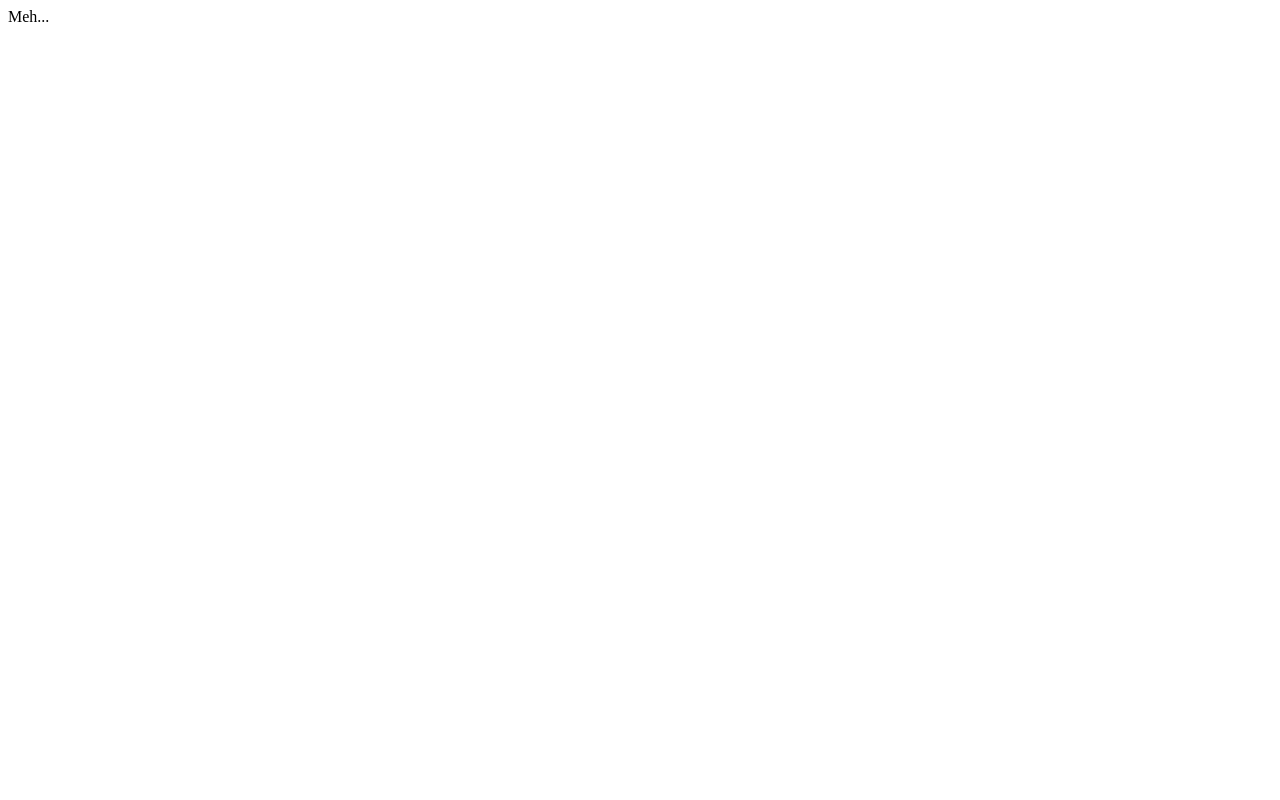
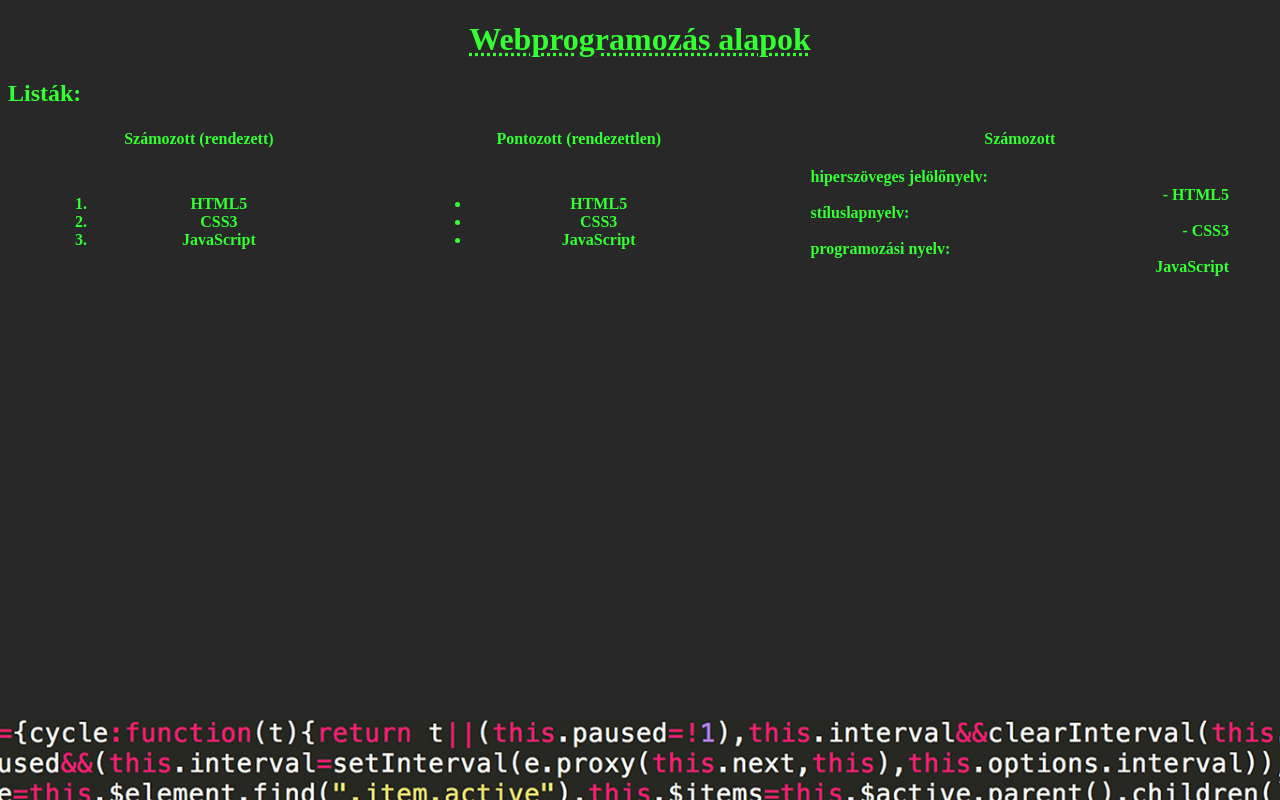
Before and after one commit to petya230/petya230.github.io, a plain HTML site: page index.html in a window 1280 px wide. Drawn offline with Linux system fonts and the light colour scheme.

Commit message:
some changes

```diff
--- /dev/null
+++ b/index.css
@@ -0,0 +1,33 @@
+body{
+  background-color: rgb(40, 40, 40);
+  color: rgb(51, 255, 51);
+  padding-bottom:[footer-height]
+}
+h1{
+  text-align: center;
+}
+#header{
+  text-align: center;
+  text-decoration: underline;
+  text-decoration-style: dotted;
+}
+
+table{
+  width: 100%;
+}
+
+footer {
+    position: absolute;
+    left: 0 ; right: 0; bottom: 0;
+    height:10%;
+    background-image: url(kepek/footer.jpg);
+    background-size:cover;
+}
+
+dt{
+  text-align: left;
+}
+
+dd{
+  text-align: right;
+}
--- a/index.html
+++ b/index.html
@@ -1,7 +1,55 @@
-<html>
-<head>
-</head>
-<body>
-<div>Meh...</div>
-</body>
+<!doctype html>
+<html lang="hu">
+  <head>
+    <meta charset="utf-8">
+    <meta name="author" content="webprogramozó">
+    <meta name="distribution" content="web">
+    <meta name="copyright" content="2021©BéleczkiPéter">
+    <link rel="stylesheet" href="index.css">
+    <title>Webprogramozás</title>
+  </head>
+  <body>
+      <h1 id=header>Webprogramozás alapok</h1>
+      <h2>Listák:</h2>
+      <table>
+        <tr>
+          <th>Számozott (rendezett)</th>
+          <th>Pontozott (rendezettlen)</th>
+          <th>Számozott</th>
+        </tr>
+        <tr>
+          <th>
+            <figure>
+              <ol>
+                <li>HTML5</li>
+                <li>CSS3</li>
+                <li>JavaScript</li>
+              </ol>
+            </figure>
+          </th>
+          <th>
+            <figure>
+              <ul>
+                <li>HTML5</li>
+                <li>CSS3</li>
+                <li>JavaScript</li>
+              </ul>
+            </figure>
+          </th>
+          <th>
+            <figure>
+              <dl>
+                <dt>hiperszöveges jelölőnyelv:</dt>
+                <dd>- HTML5</dd>
+                <dt>stíluslapnyelv:</dt>
+                <dd>- CSS3</dd>
+                <dt>programozási nyelv:</dt>
+                <dd>JavaScript</dd>
+              </dl>
+            </figure>
+          </th>
+        </tr>
+      <footer class=footer>
+      </footer>
+  </body>
 </html>
```
Also changed, not shown: kepek/footer.jpg (added).
